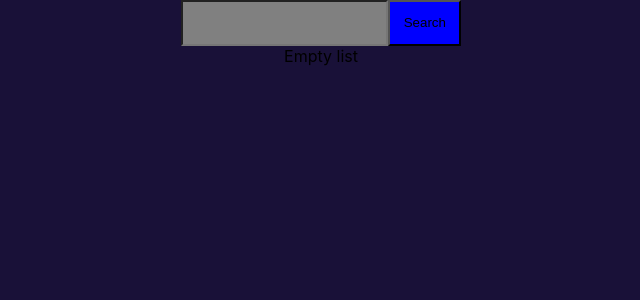
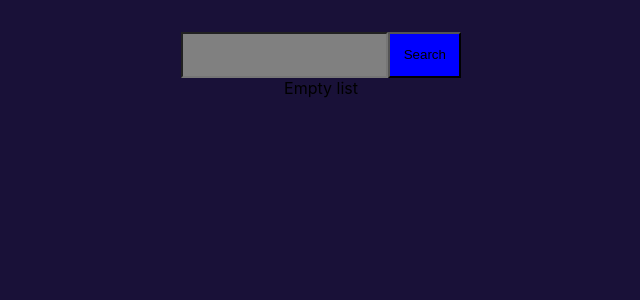
Before and after one commit to Petiazediter/MovieApp, a React (Create React App) app in the folder client/: page / in a window 1280 px wide. Shown: the top 300 px of the page, without its empty margins (319-959 px from the left). Built offline with nearby package versions, Linux system fonts and the light colour scheme.

Commit message:
feat: add common margin

```diff
--- a/client/src/App.css
+++ b/client/src/App.css
@@ -1,3 +1,5 @@
 .App {
   text-align: center;
+  margin: 2em;
+  box-sizing: border-box;
 }
```
